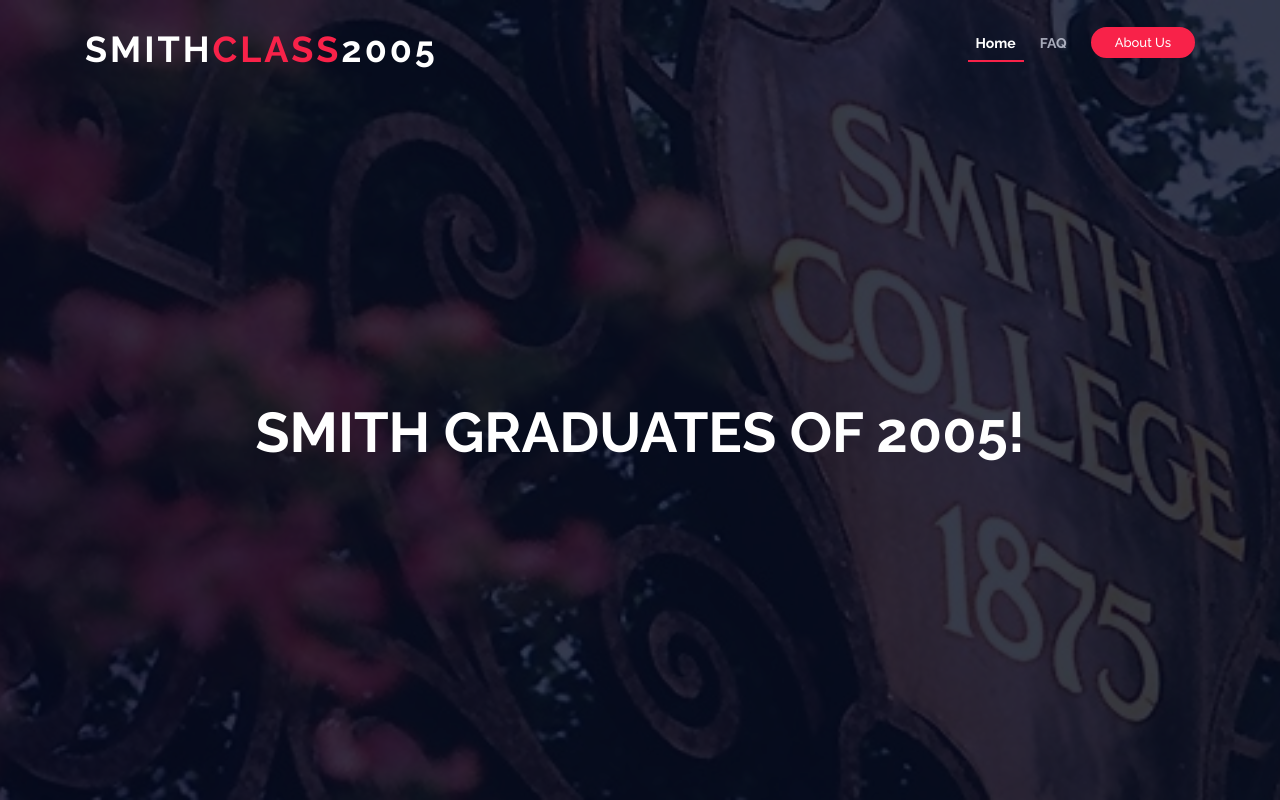
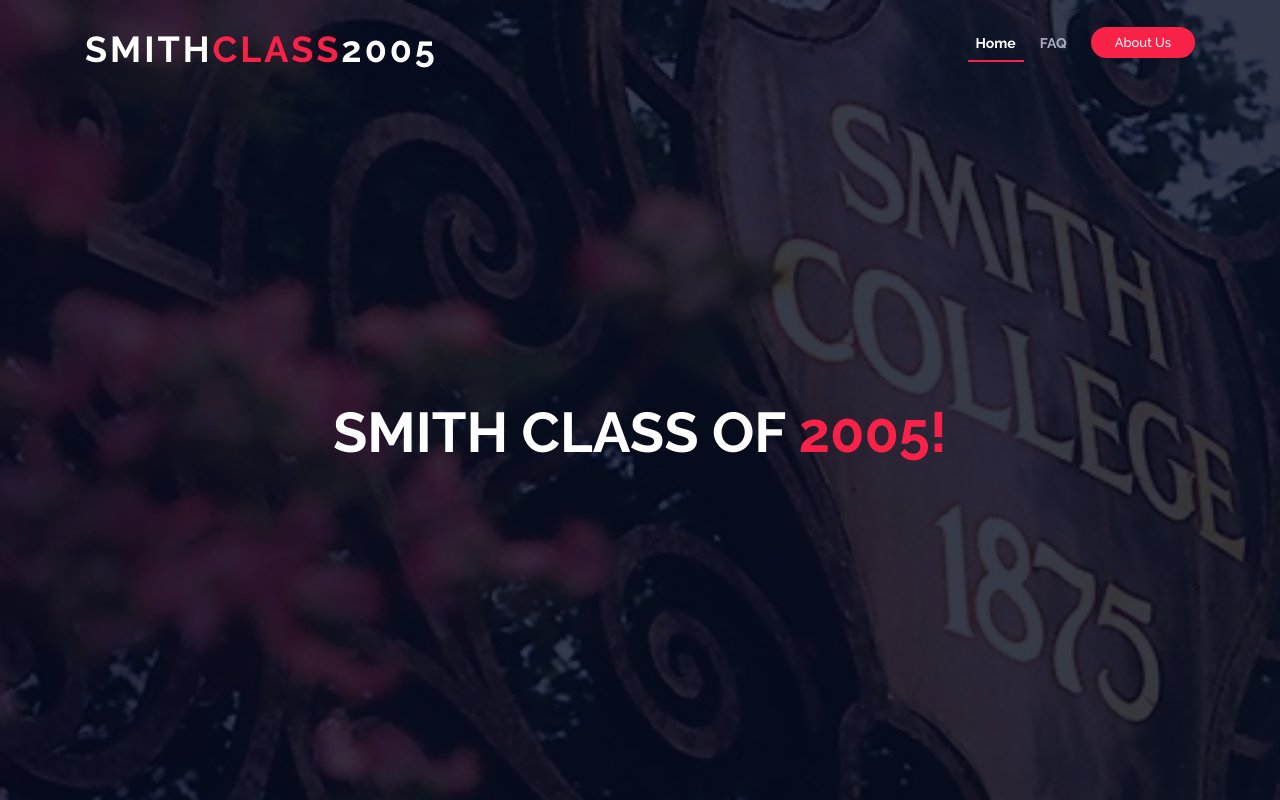
Before and after one commit to smith2005/smith2005.github.io, a plain HTML site: page index.html in a window 1280 px wide. Shown: the top 800 px of the page. Drawn offline with nearby package versions, Linux system fonts and the light colour scheme.

Commit message:
change from Graduates to Class

```diff
--- a/index.html
+++ b/index.html
@@ -63,7 +63,7 @@
   ============================-->
   <section id="intro">
     <div class="intro-container wow fadeIn">
-      <h1 class="mb-4 pb-0">Smith Graduates of 2005!</h1>
+      <h1 class="mb-4 pb-0">Smith Class of <span>2005!</span></h1>
     </div>
   </section>
 
```
